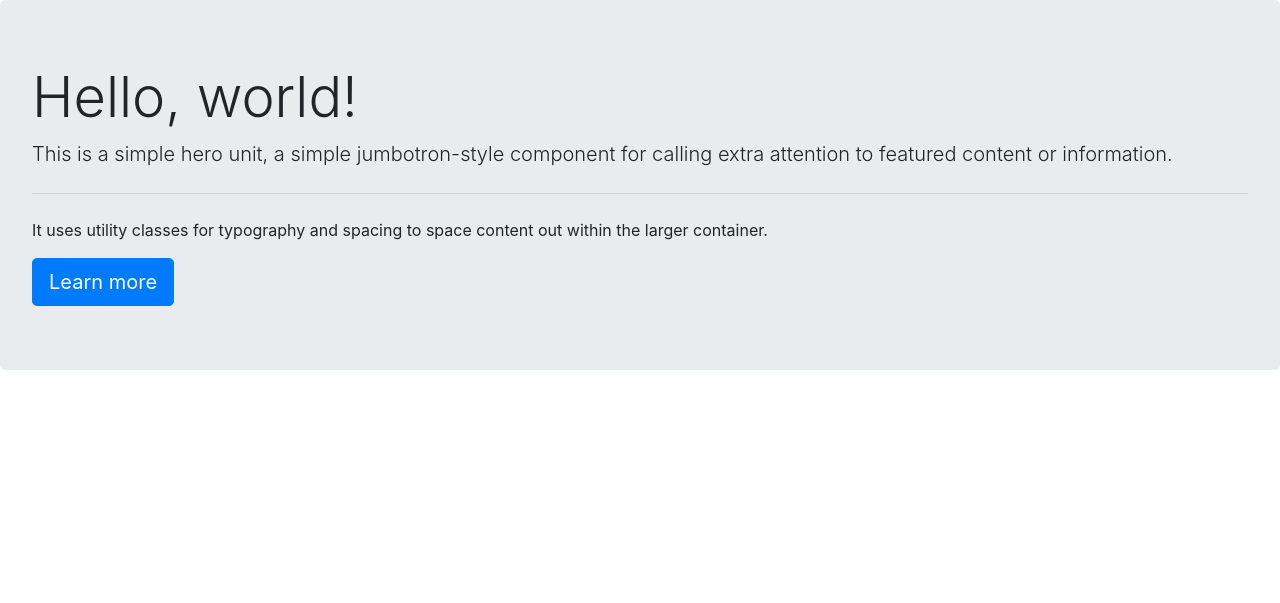
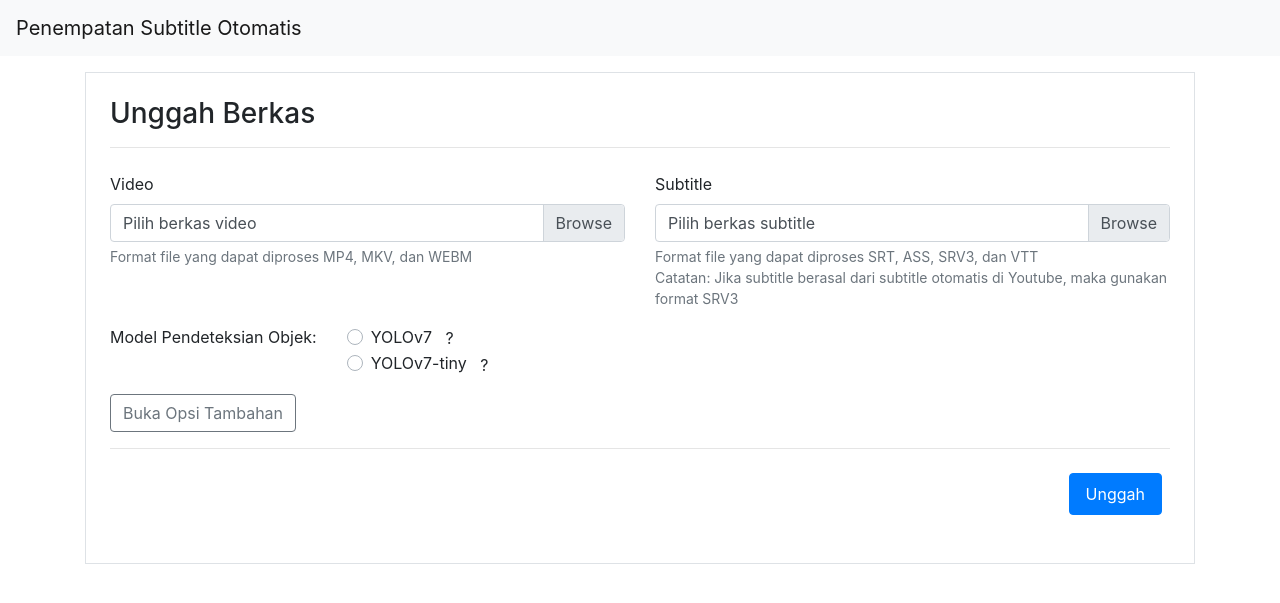
Before and after one commit to haryard/automatic-subtitle-positioning-app, a Flask app: page / in a window 1280 px wide. Shown: the top 603 px of the page. Run offline with Flask 3, Linux system fonts and the light colour scheme; some libraries are stand-ins or nearby versions.

Commit message:
complete but need some fixes

```diff
--- a/app/main.py
+++ b/app/main.py
@@ -3,7 +3,7 @@ import re
 import secrets
 import yt_dlp
 
-from flask import Blueprint, flash, redirect, render_template, request, current_app, url_for
+from flask import Blueprint, flash, redirect, render_template, request, current_app, url_for, Markup
 from werkzeug.utils import secure_filename
 from app.db import get_db
 from app.utils import subtitle, video, objectDetection
@@ -21,12 +21,19 @@ def extract_detect_all_subtitle_frame(video_path, subtitle_path, fps, subtitle_f
     frames_path_to = os.path.join(base_path, "frames")
     db = get_db()
     project,name = os.path.split(base_path)
+    project      = os.path.join(current_app.root_path, project)
     frames_path  = video.extract_frames(video_path, subtitle_frames, frames_path_to)
-    labels_path  = objectDetection.detect_object(model_path, frames_path, project, name)
+    labels_path  = objectDetection.detect_object(os.path.normpath(model_path), os.path.join(current_app.root_path, os.path.normpath(frames_path)), project, name)
     sub_pos_path = subtitle.get_positioned_subtitle(subtitle_path, fps, labels_path, default_pos, class_list)
+    frames_path_db = os.path.normpath(frames_path).split('/') if '/' in os.path.normpath(frames_path) else os.path.normpath(frames_path).split('\\')
+    frames_path_db = ('/'.join(frames_path_db[1:]))
+    labels_path_db = os.path.normpath(labels_path).split('/') if '/' in os.path.normpath(labels_path) else os.path.normpath(labels_path).split('\\')
+    labels_path_db = ('/'.join(labels_path_db[1:]))
+    sub_pos_path_db = os.path.normpath(sub_pos_path).split('/') if '/' in os.path.normpath(sub_pos_path) else os.path.normpath(sub_pos_path).split('\\')
+    sub_pos_path_db = ('/'.join(sub_pos_path_db[1:]))
 
-    db.execute("UPDATE Video SET frames_path = ?, labels_path = ? WHERE filepath = ?", (frames_path, labels_path, video_path))
-    db.execute("UPDATE Subtitle SET positioned_subtitle_path = ? WHERE filepath = ?", (sub_pos_path, subtitle_path))
+    db.execute("UPDATE Video SET frames_path = ?, labels_path = ? WHERE filepath = ?", (frames_path_db, labels_path_db, video_path))
+    db.execute("UPDATE Subtitle SET positioned_subtitle_path = ? WHERE filepath = ?", (sub_pos_path_db, subtitle_path))
     db.commit()
 
 def check_yt_subtitles(info_dict, type_subs):
@@ -43,7 +50,7 @@ def check_yt_subtitles(info_dict, type_subs):
         return False
 
 
-@bp.route("/upload", methods=['GET', 'POST'])
+@bp.route("/", methods=['GET', 'POST'])
 def upload():
     db = get_db()
     message_type = ""
@@ -65,147 +72,173 @@ def upload():
             flash('Semua form harus diisi!')
             message_type = "alert-danger"
         else:
+            video_name    = secure_filename(video.filename)
+            subtitle_name = secure_filename(subtitle.filename)
             odmodel       = request.form['model']
             objectList    = [int(objectClass) for objectClass in request.form.getlist('objectDetection')]
             subtitlePos   = int(request.form['subtitlePosition'])
             fontColor     = request.form['fontColor']
             bgTrans       = int(request.form['transparency'])
 
-            video_name    = secure_filename(video.filename)
-            subtitle_name = secure_filename(subtitle.filename)
+            video_filename    = secure_filename(video_name)
+            subtitle_filename = secure_filename(subtitle_name)
             url_path      = generate_unique_random_url(db)
-            base_path     = os.path.join(current_app.root_path, "static", "uploads", url_path)
-            video_path    = os.path.join(base_path, "video", video_name)
-            subtitle_path = os.path.join(base_path, "subtitle", subtitle_name)
+            base_path     = f"static/uploads/{url_path}"
+            video_path    = f"{base_path}/video/{video_filename}"
+            subtitle_path = f"{base_path}/subtitle/{subtitle_filename}"
 
-            video.save(video_path)
-            subtitle.save(subtitle_path)
+            video.save(os.path.join('app', video_path))
+            subtitle.save(os.path.join('app', subtitle_path))
 
             # video part
-            fps    = video.get_fps(video_path)
-            width  = video.get_width(video_path)
-            height = video.get_height(video_path)
+            fps    = video.get_fps(os.path.join('app', video_path))
+            width  = video.get_width(os.path.join('app', video_path))
+            height = video.get_height(os.path.join('app', video_path))
 
             # subtitle part
-            preprocessed_subtitle_path = subtitle.process_convert_to_ass(subtitle_path)
-            subtitle_frames            = subtitle.process_frames_from_subtitle(subtitle_path, fps)
+            preprocessed_subtitle_path    = subtitle.process_convert_to_ass(os.path.join('app', subtitle_path), width, height)
+            preprocessed_subtitle_path_db = os.path.normpath(preprocessed_subtitle_path).split('/') if '/' in os.path.normpath(preprocessed_subtitle_path) else os.path.normpath(preprocessed_subtitle_path).split('\\')
+            preprocessed_subtitle_path_db = "/".join(preprocessed_subtitle_path_db[1:])
+            subtitle_frames               = subtitle.process_frames_from_subtitle(preprocessed_subtitle_path, fps)
+
             # set subtitle style
             subtitle.set_style(preprocessed_subtitle_path, fontColor, bgTrans)
-
+            db = get_db()
             db.execute("INSERT INTO Video (filename, filepath, fps, width, height) VALUES (?, ?, ?, ?, ?)", (video_name, video_path, fps, width, height))
-            db.execute("INSERT INTO Subtitle (filename, filepath, preprocessed_subtitle_path, font_color, default_position, bg_transparency) VALUES (?, ?, ?, ?, ?, ?)", (subtitle_name, subtitle_path, preprocessed_subtitle_path, fontColor, subtitlePos, bgTrans))
+            db.execute("INSERT INTO Subtitle (filename, filepath, preprocessed_subtitle_path, font_color, default_position, bg_transparency) VALUES (?, ?, ?, ?, ?, ?)", (subtitle_name, subtitle_path, preprocessed_subtitle_path_db, fontColor, subtitlePos, bgTrans))
             db.commit()
 
             modeldb    = db.execute('SELECT * FROM ObjectDetectionModel WHERE name = ?', (odmodel,)).fetchone()
-            videodb    = db.execute('SELECT * FROM Video WHERE filepath = ?', (video_path,)).fetchone()
-            subtitledb = db.execute('SELECT * FROM Subtitle WHERE filepath = ?', (subtitle_path,)).fetchone()
+            videodb    = db.execute('SELECT video_id FROM Video WHERE filepath = ?', (video_path,)).fetchone()
+            subtitledb = db.execute('SELECT subtitle_id FROM Subtitle WHERE filepath = ?', (subtitle_path,)).fetchone()
             model_path = os.path.join(current_app.root_path, modeldb['filepath'])
 
             # run this in background
-            executor.submit_stored(url_path, extract_detect_all_subtitle_frame, video_path, preprocessed_subtitle_path, subtitle_frames, subtitlePos, base_path, model_path, objectList)
-
-            db.execute("INSERT INTO Process (url_path, video_id, subtitle_id, model_id, object_detect) VALUES (?, ?, ?, ?, ?)", (url_path, videodb['video_id'], subtitledb['subtitle_id'], modeldb['model_id'], ','.join([obj for obj in objectList])))
+            executor.submit_stored(url_path, extract_detect_all_subtitle_frame, os.path.join('app', video_path), preprocessed_subtitle_path, subtitle_frames, subtitlePos, os.path.join('app', base_path), model_path, objectList)
+            db = get_db()
+            db.execute("INSERT INTO Process (url_path, video_id, subtitle_id, model_id, object_detect) VALUES (?, ?, ?, ?, ?)", (url_path, videodb['video_id'], subtitledb['subtitle_id'], modeldb['model_id'], (','.join(map(str, objectList)))))
             db.commit()
-            flash(f"Video sedang diproses cek progress di { url_for('preview', url_path=url_path) }")
+            url_preview = url_for('preview.preview_video', url_path=url_path)
+            flash(Markup(f'Video sedang diproses, cek progress di <a href="{url_preview}">sini</a>'))
             message_type = "alert-success"
     return render_template("upload.html", message_type=message_type)
 
+@bp.route('/upload-youtube/check', methods=["POST"])
+def check_link():
+    link = request.form['youtube_link']
+    regex_youtube = r"^(?:https?:\/\/)?(?:(?:www|m)\.)?(?:youtu\.be\/|youtube(?:-nocookie)?\.com\/(?:embed\/|v\/|watch\?v=|watch\?.+&v=))((\w|-){11})(?:\S+)?$"
+    youtube_confirm = False
+    if not re.match(regex_youtube, link):
+        flash("Bukan link video Youtube!")
+        message_type = 'alert-warning'
+        return render_template("youtube.html", confirm=youtube_confirm, message_type=message_type)
+    else:
+        check_opts = {
+            'quiet': True,
+            'no_warnings': True,
+        }
+        ydl = yt_dlp.YoutubeDL(check_opts)
+        try:
+            info_dict = ydl.extract_info(link, download=False)
+        except Exception as e:
+            flash("Video tidak memiliki subtitile")
+            message_type = 'alert-warning'
+            return render_template("youtube.html", confirm=youtube_confirm, message_type=message_type)
+        duration = info_dict.get('duration') if info_dict.get('duration') else 1000
+        if duration > 900 or info_dict.get('is_live'):
+            if info_dict.get('is_live'): flash("Video sedang live, tidak dapat diproses")
+            else: flash("Durasi video lebih dari 15 menit")
+            message_type = 'alert-warning'
+            return render_template("youtube.html", confirm=youtube_confirm, message_type=message_type)
+        if not (check_yt_subtitles(info_dict, 'subtitles') or check_yt_subtitles(info_dict, 'automatic_captions')):
+            flash("Video tidak memiliki subtitile")
+            message_type = 'alert-warning'
+            return render_template("youtube.html", confirm=youtube_confirm, message_type=message_type)
+        else:
+            subtitles     = check_yt_subtitles(info_dict, 'subtitles') if check_yt_subtitles(info_dict, 'subtitles') else check_yt_subtitles(info_dict, 'automatic_captions')
+            subtitle_type = "Subtitle" if check_yt_subtitles(info_dict, 'subtitles') else "Subtitle otomatis"
+            flash(subtitle_type + " ditemukan")
+            message_type = 'alert-info'
+            youtube_confirm = True
+            return render_template("youtube.html", confirm=youtube_confirm, message_type=message_type, youtube_link=link, subtitles=subtitles)
+
 @bp.route('/upload-youtube', methods=['GET', 'POST'])
 def youtube():
-    youtube_confirm = False
-    message_type = ""
     if request.method == 'POST':
-        regex_youtube = r"^(?:https?:\/\/)?(?:(?:www|m)\.)?(?:youtu\.be\/|youtube(?:-nocookie)?\.com\/(?:embed\/|v\/|watch\?v=|watch\?.+&v=))((\w|-){11})(?:\S+)?$"
-        if not re.match(regex_youtube,request.form['youtube_link']):
-            flash("Bukan link video Youtube!")
-            message_type = 'alert-warning'
-        else:
+        if (request.form['subtitle'] and request.form['model'] and request.form.getlist('objectDetection') and request.form['fontColor'] and request.form['transparency']):
             link = request.form['youtube_link']
             check_opts = {
                 'quiet': True,
                 'no_warnings': True,
             }
             ydl = yt_dlp.YoutubeDL(check_opts)
-            try:
-                info_dict = ydl.extract_info(link, download=False)
-            except Exception as e:
-                flash("Video tidak memiliki subtitile")
-                message_type = 'alert-warning'
-                return render_template("youtube.html", confirm=youtube_confirm, message_type=message_type)
-            print(info_dict.get('duration'))
-            duration = info_dict.get('duration') if info_dict.get('duration') else 1000
-            if duration > 900 or info_dict.get('is_live'):
-                if info_dict.get('is_live'): flash("Video sedang live, tidak dapat diproses")
-                else: flash("Durasi video lebih dari 15 menit")
-                message_type = 'alert-warning'
-            if not (check_yt_subtitles(info_dict, 'subtitles') or check_yt_subtitles(info_dict, 'automatic_captions')):
-                flash("Video tidak memiliki subtitile")
-                message_type = 'alert-warning'
-            else:
-                subtitles     = check_yt_subtitles(info_dict, 'subtitles') if check_yt_subtitles(info_dict, 'subtitles') else check_yt_subtitles(info_dict, 'automatic_captions')
-                subtitle_type = "Subtitle" if check_yt_subtitles(info_dict, 'subtitles') else "Subtitle otomatis"
-                flash(subtitle_type + " ditemukan")
-                message_type = 'alert-info'
-                youtube_confirm = True
-                return render_template("youtube.html", confirm=youtube_confirm, message_type=message_type, link=link, subtitles=subtitles)
-            if (request.form['model'] and request.form.getlist('objectDetection') and request.form['fontColor'] and request.form['transparency']):
-                db        = get_db()
-                url_path  = generate_unique_random_url(db)
-                base_path = os.path.join(current_app.root_path, "static", "uploads", url_path)
-                sub_code  = request.form('subtitle')
-                video_name    = f"{info_dict['title']}.mp4"
-                subtitle_name = f"{info_dict['title']}.{sub_code}.srv3"
-                url_path      = generate_unique_random_url(db)
-                base_path     = os.path.join(current_app.root_path, "static", "uploads", url_path)
-                video_path    = os.path.join(base_path, "video", video_name)
-                subtitle_path = os.path.join(base_path, "subtitle", subtitle_name)
-                odmodel       = request.form['model']
-                objectList    = [int(objectClass) for objectClass in request.form.getlist('objectDetection')]
-                subtitlePos   = int(request.form['subtitlePosition'])
-                fontColor     = request.form['fontColor']
-                bgTrans       = int(request.form['transparency'])
-                os.makedirs(os.path.dirname(video_path), exist_ok=True)
-                os.makedirs(os.path.dirname(subtitle_path), exist_ok=True)
+            info_dict = ydl.extract_info(link, download=False)
+            db        = get_db()
+            url_path  = generate_unique_random_url(db)
+            sub_code  = request.form['subtitle']
+            video_name = info_dict['title']
+            subtitle_name = f"{info_dict['title']}.{sub_code}"
+            video_filename    = secure_filename(f"{info_dict['title']}.mp4")
+            subtitle_filename = secure_filename(f"{info_dict['title']}.{sub_code}.srv3")
+            subtitle_type = "Subtitle" if check_yt_subtitles(info_dict, 'subtitles') else "Subtitle otomatis"
+            url_path      = generate_unique_random_url(db)
+            base_path     = f"static/uploads/{url_path}"
+            video_path    = f"{base_path}/video/{video_filename}"
+            subtitle_path = f"{base_path}/subtitle/{subtitle_filename}"
+            odmodel       = request.form['model']
+            objectList    = [int(objectClass) for objectClass in request.form.getlist('objectDetection')]
+            subtitlePos   = int(request.form['subtitlePosition'])
+            fontColor     = request.form['fontColor']
+            bgTrans       = int(request.form['transparency'])
+            os.makedirs(os.path.dirname(os.path.join('app', base_path)), exist_ok=True)
+            os.makedirs(os.path.dirname(os.path.join('app', video_path)), exist_ok=True)
+            os.makedirs(os.path.dirname(os.path.join('app', subtitle_path)), exist_ok=True)
 
-                dl_opts  = {
-                    'format': 'mp4[height<720]',
-                    'outtmpl': os.path.join(base_path, "%(title)s.%(ext)s"),
-                    'subtitlesformat': 'srv3',
-                    'subtitleslangs': [sub_code],
-                    'noplaylist':True
-                }
-                ydl = yt_dlp.YoutubeDL(dl_opts)
-                ydl.download(link)
+            dl_opts  = {
+                'format': 'mp4[height<720]',
+                'outtmpl': os.path.join('app', base_path, video_filename),
+                'subtitlesformat': 'srv3',
+                'subtitleslangs': [sub_code],
+                'noplaylist':True
+            }
+            if subtitle_type == "Subtitle": dl_opts['writesubtitles']=True
+            else: dl_opts['writeautomaticsub']=True
+            ydl = yt_dlp.YoutubeDL(dl_opts)
+            ydl.download(link)
 
-                os.rename(os.path.join(base_path, video_name), video_path)
-                os.rename(os.path.join(base_path, subtitle_name), subtitle_path)
-                # video part
-                fps    = video.get_fps(video_path)
-                width  = video.get_width(video_path)
-                height = video.get_height(video_path)
+            os.rename(os.path.join('app', base_path, video_filename), os.path.join('app', video_path))
+            os.rename(os.path.join('app', base_path, subtitle_filename), os.path.join('app', subtitle_path))
+            # video part
+            fps    = video.get_fps(os.path.join('app', video_path))
+            width  = video.get_width(os.path.join('app', video_path))
+            height = video.get_height(os.path.join('app', video_path))
 
-                # subtitle part
-                preprocessed_subtitle_path = subtitle.process_convert_to_ass(subtitle_path)
-                subtitle_frames            = subtitle.process_frames_from_subtitle(subtitle_path, fps)
-                # set subtitle style
-                subtitle.set_style(preprocessed_subtitle_path, fontColor, bgTrans)
+            # subtitle part
+            preprocessed_subtitle_path    = subtitle.process_convert_to_ass(os.path.join('app', subtitle_path), width, height)
+            preprocessed_subtitle_path_db = os.path.normpath(preprocessed_subtitle_path).split('/') if '/' in os.path.normpath(preprocessed_subtitle_path) else os.path.normpath(preprocessed_subtitle_path).split('\\')
+            preprocessed_subtitle_path_db = "/".join(preprocessed_subtitle_path_db[1:])
+            subtitle_frames               = subtitle.process_frames_from_subtitle(preprocessed_subtitle_path, fps)
 
-                db.execute("INSERT INTO Video (filename, filepath, fps, width, height) VALUES (?, ?, ?, ?, ?)", (video_name, video_path, fps, width, height))
-                db.execute("INSERT INTO Subtitle (filename, filepath, preprocessed_subtitle_path, font_color, default_position, bg_transparency) VALUES (?, ?, ?, ?, ?, ?)", (subtitle_name, subtitle_path, preprocessed_subtitle_path, fontColor, subtitlePos, bgTrans))
-                db.commit()
+            # set subtitle style
+            subtitle.set_style(preprocessed_subtitle_path, fontColor, bgTrans)
 
-                modeldb    = db.execute('SELECT * FROM ObjectDetectionModel WHERE name = ?', (odmodel,)).fetchone()
-                videodb    = db.execute('SELECT * FROM Video WHERE filepath = ?', (video_path,)).fetchone()
-                subtitledb = db.execute('SELECT * FROM Subtitle WHERE filepath = ?', (subtitle_path,)).fetchone()
-                model_path = os.path.join(current_app.root_path, modeldb['filepath'])
+            db.execute("INSERT INTO Video (filename, filepath, fps, width, height) VALUES (?, ?, ?, ?, ?)", (video_name, video_path, fps, width, height))
+            db.execute("INSERT INTO Subtitle (filename, filepath, preprocessed_subtitle_path, font_color, default_position, bg_transparency) VALUES (?, ?, ?, ?, ?, ?)", (subtitle_name, subtitle_path, preprocessed_subtitle_path_db, fontColor, subtitlePos, bgTrans))
+            db.commit()
 
-                # run this in background
-                executor.submit_stored(url_path, extract_detect_all_subtitle_frame, video_path, preprocessed_subtitle_path, subtitle_frames, subtitlePos, base_path, model_path, objectList)
+            modeldb    = db.execute('SELECT * FROM ObjectDetectionModel WHERE name = ?', (odmodel,)).fetchone()
+            videodb    = db.execute('SELECT video_id FROM Video WHERE filepath = ?', (video_path,)).fetchone()
+            subtitledb = db.execute('SELECT subtitle_id FROM Subtitle WHERE filepath = ?', (subtitle_path,)).fetchone()
+            model_path = os.path.join(current_app.root_path, modeldb['filepath'])
 
-                db.execute("INSERT INTO Process (url_path, video_id, subtitle_id, model_id, object_detect) VALUES (?, ?, ?, ?, ?)", (url_path, videodb['video_id'], subtitledb['subtitle_id'], modeldb['model_id'], ','.join([obj for obj in objectList])))
-                db.commit()
-                flash(f"Video sedang diproses cek progress di { url_for('preview', url_path=url_path) }")
-                message_type = "alert-success"
+            # run this in background
+            extract_detect_all_subtitle_frame(os.path.join('app', video_path), preprocessed_subtitle_path, fps, subtitle_frames, subtitlePos, os.path.join('app', base_path), model_path, objectList)
+            #executor.submit_stored(url_path, extract_detect_all_subtitle_frame, os.path.join('app', video_path), preprocessed_subtitle_path, fps, subtitle_frames, subtitlePos, os.path.join('app', base_path), model_path, objectList)
+            db.execute("INSERT INTO Process (url_path, video_id, subtitle_id, model_id, object_detect) VALUES (?, ?, ?, ?, ?)", (url_path, videodb['video_id'], subtitledb['subtitle_id'], modeldb['model_id'], (','.join(map(str, objectList)))))
+            db.commit()
+            url_preview = url_for('preview.preview_video', url_path=url_path)
+            flash(Markup(f'Video sedang diproses, cek progress di <a href="{url_preview}">sini</a>'))
+            message_type = "alert-success"
+            return render_template("youtube.html", message_type=message_type)
 
-
-    return render_template("youtube.html", confirm=youtube_confirm, message_type=message_type)
+    return render_template("youtube.html")
--- a/app/schema.sql
+++ b/app/schema.sql
@@ -45,5 +45,5 @@ CREATE TABLE Process (
 
 INSERT INTO ObjectDetectionModel (name, filepath)
 VALUES
-    ('yolov7', 'od_model/yolov7.pt'),
-    ('yolov7-tiny', 'od_model/yolov7-tiny.pt');
+    ('yolov7', 'static/model/yolov7.pt'),
+    ('yolov7-tiny', 'static/model/yolov7-tiny.pt');
--- a/app/templates/navbar.html
+++ b/app/templates/navbar.html
@@ -1,3 +1,3 @@
 <nav class="navbar sticky-top navbar-light bg-light">
-    <a class="navbar-brand" href="/">Penempatan Subtitle Otomatis</a>
+    <a class="navbar-brand" href="{{url_for('main.upload')}}">Penempatan Subtitle Otomatis</a>
 </nav>
```
Also changed, not shown: app/preview.py (+58 -45 lines), app/templates/preview.html (+30 -20 lines), app/utils/subtitle.py (+21 -24 lines).
